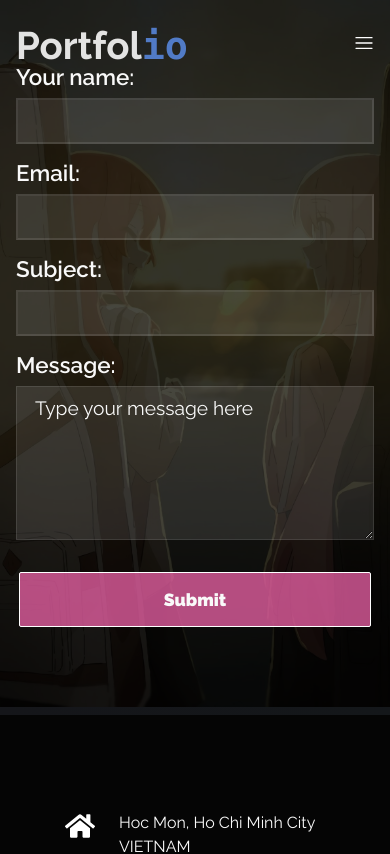
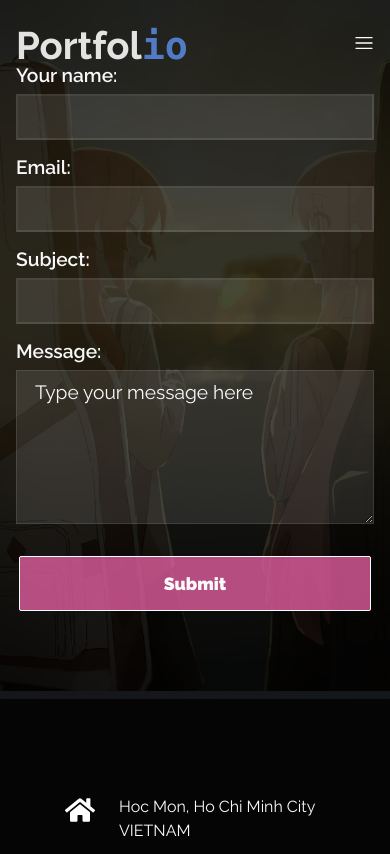
Before and after one commit to SangHynh/Portfolio, a React (Create React App) app: page /contact in a window 390 px wide. Shown: the top 854 px of the page. Built offline with nearby package versions, Linux system fonts and the light colour scheme.

Commit message:
hot fix z index menu hamburger

```diff
--- a/src/components/Form/FormStyles.css
+++ b/src/components/Form/FormStyles.css
@@ -22,20 +22,19 @@
   opacity: 0.8;
 }
 
-.form__container form {
+.form__container>form {
   position: relative;
   display: flex;
   flex-direction: column;
   padding: 4rem 1rem;
   margin: auto;
   max-width: 500px;
-  top: -50%;
-  z-index: 10;
+  z-index: 3;
   animation: form__fadeInLeft 2s ease-out;
 }
 
 .form__container label {
-  font-size: 1.4rem;
+  font-size: 1.2rem;
   margin-bottom: 0.5rem;
 }
 
```
